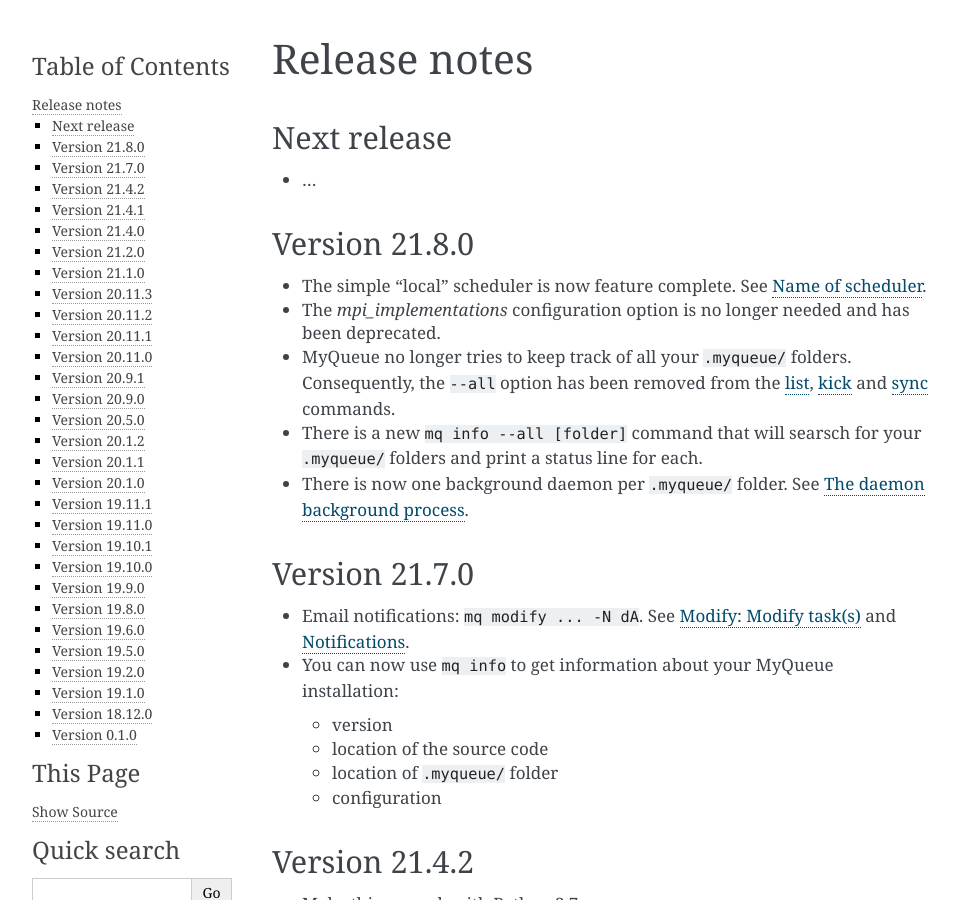
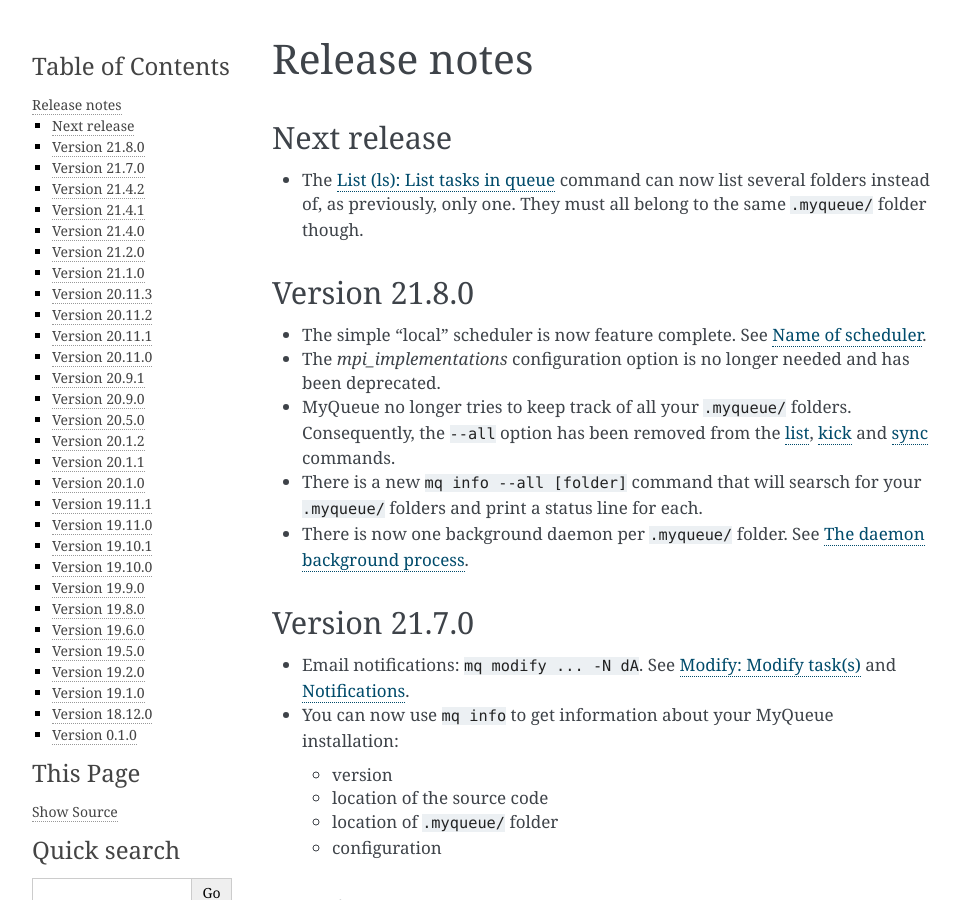
Before and after one commit to Yangxinsix/myqueue, a Sphinx documentation site: the page built from docs/releasenotes.rst, in a window 1280 px wide and 900 px high. Shown: the whole window, without its empty margins (148-1108 px from the left). Built offline with Sphinx 7.4.7, drawn with Linux system fonts in a browser that asks for light colours.

Commit message:
Allos more than one folder for ls command

```diff
--- a/docs/cli.rst
+++ b/docs/cli.rst
@@ -72,7 +72,7 @@
 usage: mq list [-h] [-s qhrdFCTMaA] [-i ID] [-n NAME] [-e ERROR]
                [-c ifnaIrAste] [-S c] [-C] [-L] [--not-recursive] [-v] [-q]
                [-T]
-               [folder]
+               [folder ...]
 
 List tasks in queue.
 
@@ -97,7 +97,7 @@
     $ mq ls -s F abc/  # show failed jobs in abc/ folder
 
 folder:
-    List tasks in this folder and its subfolders. Defaults to current folder.
+    List tasks in this folder and its subfolders. Defaults to current folder. Use --not-recursive to exclude subfolders.
 
 options:
   -h, --help            show this help message and exit
--- a/docs/releasenotes.rst
+++ b/docs/releasenotes.rst
@@ -9,7 +9,9 @@
 Next release
 ============
 
-* ...
+* The :ref:`list` command can now list several folders instead of,
+  as previously, only one.
+  They must all belong to the same ``.myqueue/`` folder though.
 
 
 Version 21.8.0
```
Also changed, not shown: 1 other file.
